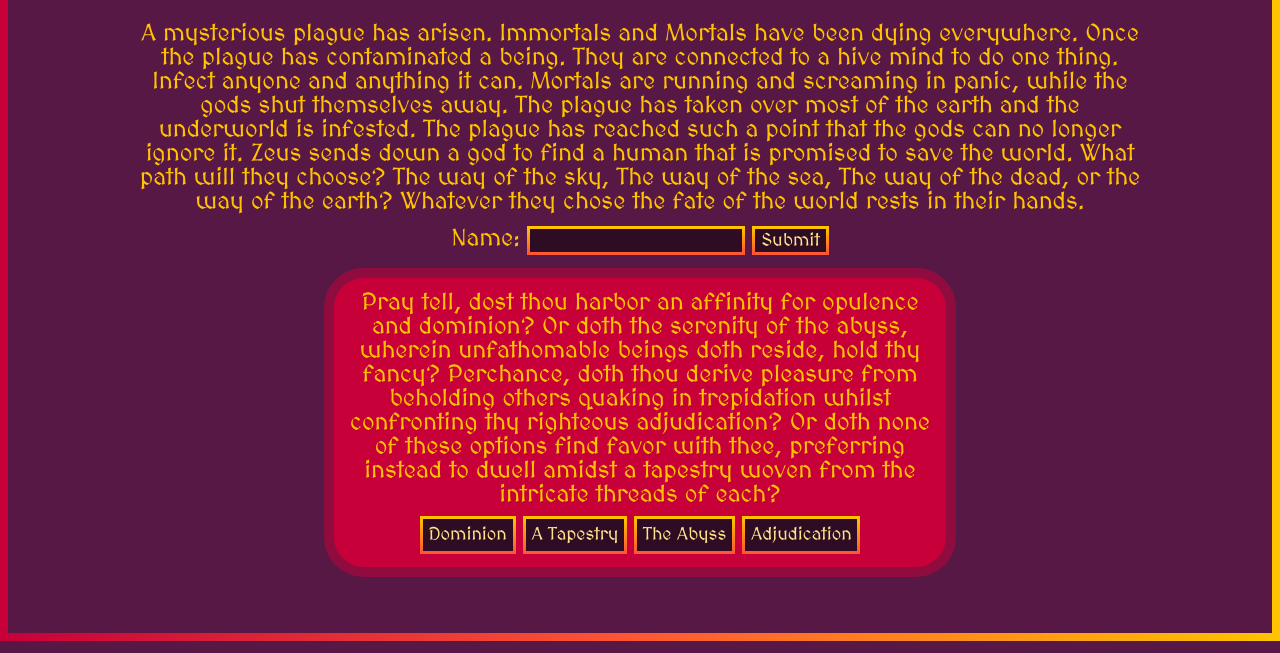
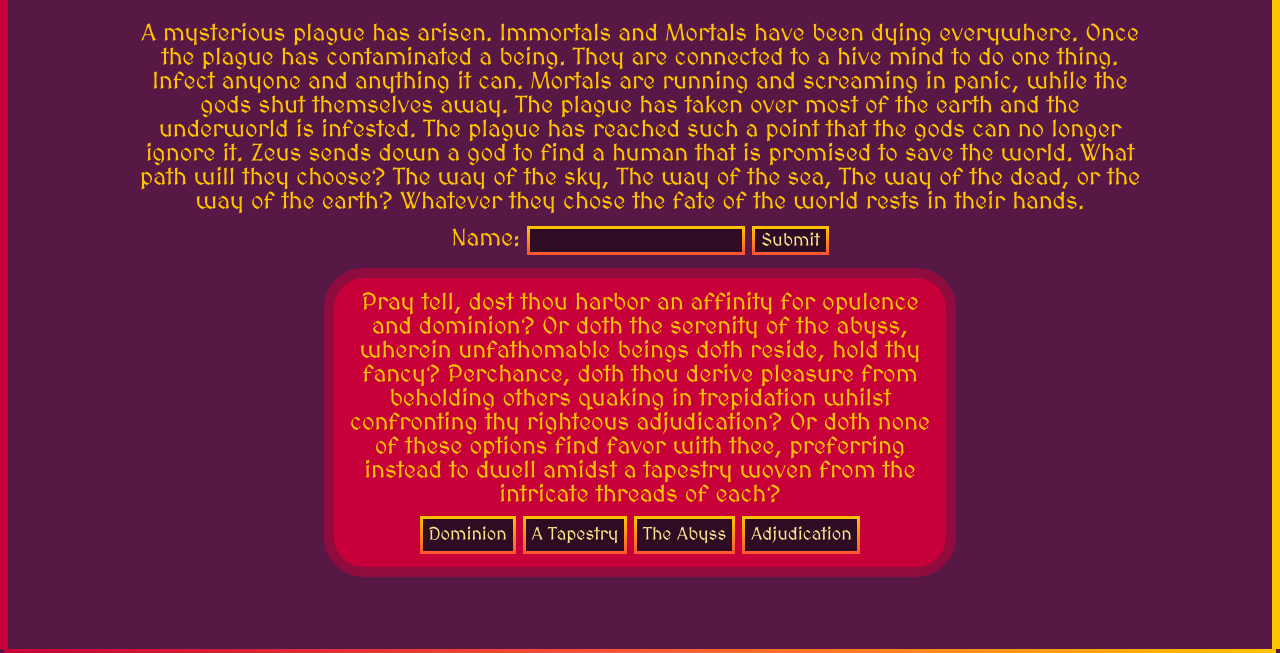
Before and after one commit to KC-25/KC-25.github.io, a plain HTML site: page index.html in a window 1280 px wide. Shown: the part 159-812 px from the top of the page. Drawn offline with Linux system fonts and the light colour scheme; files whose address does not match are found by name.

Commit message:
Update style.css

```diff
--- a/style.css
+++ b/style.css
@@ -10,7 +10,7 @@ html, body{
     border: 4px solid;
     border-image: linear-gradient(to right, #C70039, #FF5733, #FFC300);
     border-image-slice: 1;
-    height: 99%;
+    height: 100%;
 }
 
 h1{
```
